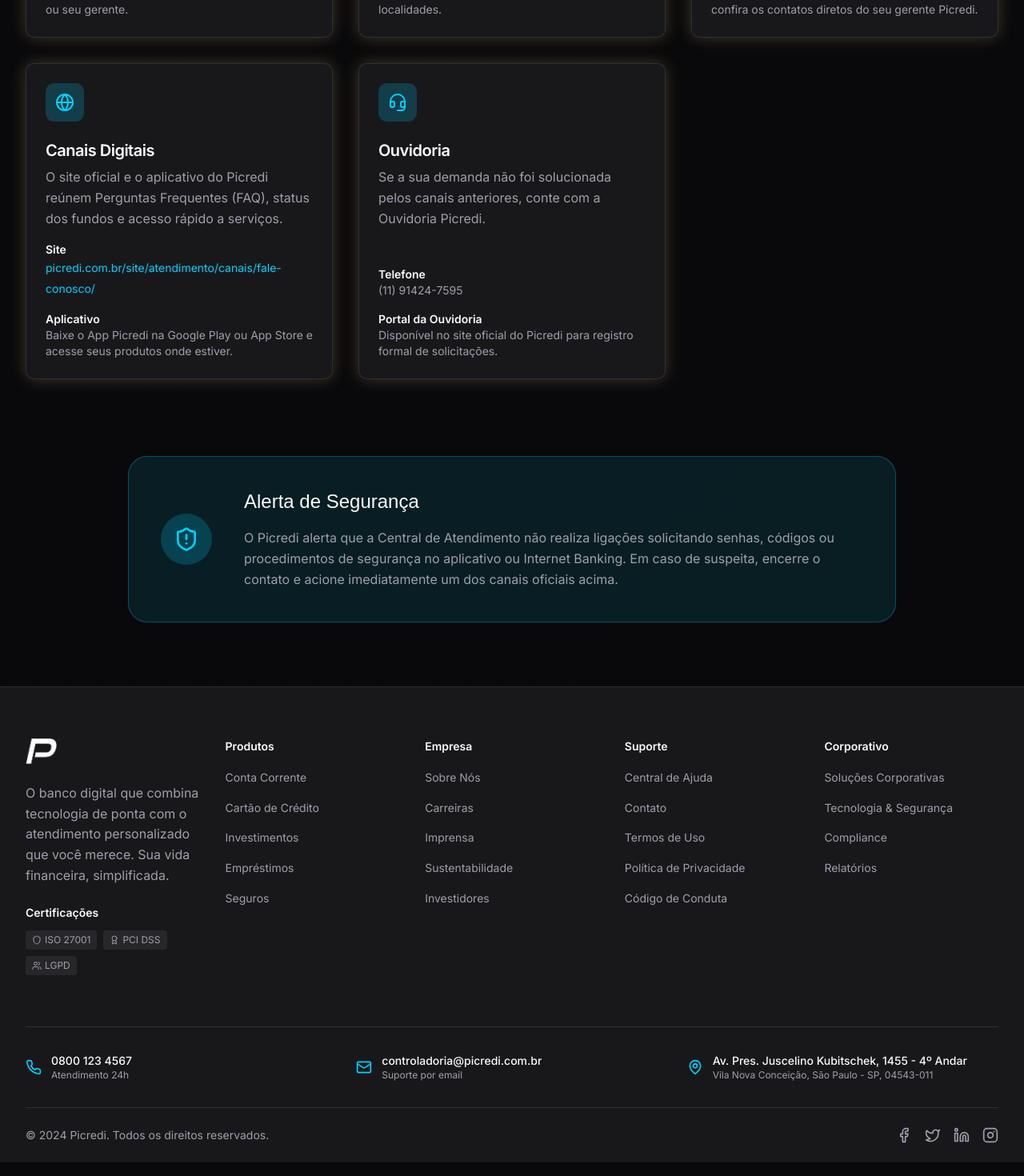
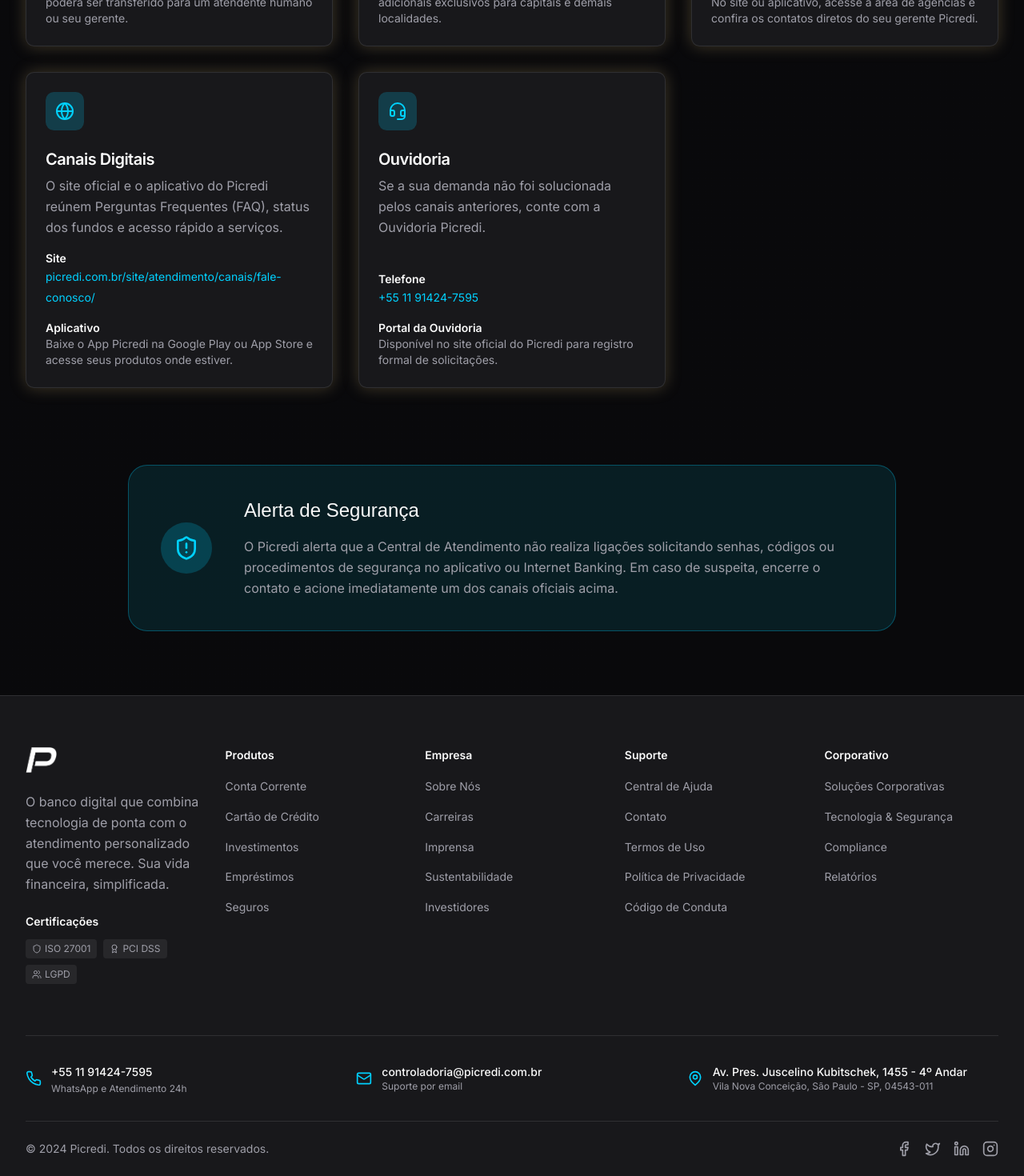
Before and after one commit to igormart21/picredi, a Next.js app: page /ajuda in a window 1280 px wide. Shown: the part 833-2303 px from the top of the page at 80% size. Built offline with nearby package versions, Linux system fonts and the light colour scheme; a web font is replaced by a local one.

Commit message:
Atualiza telefone oficial e link de WhatsApp

```diff
--- a/app/ajuda/page.tsx
+++ b/app/ajuda/page.tsx
@@ -36,7 +36,7 @@
     description:
       'O canal mais rápido para obter informações, verificar saldo, extrato e tirar dúvidas gerais.',
     items: [
-      { label: 'Número Oficial', value: '(11) 91424-7595' },
+      { label: 'Número Oficial', value: '+55 11 91424-7595', href: 'https://wa.me/5511914247595' },
       {
         label: 'Como usar',
         value:
@@ -50,8 +50,8 @@
     description:
       'Para quem prefere conversar por telefone, mantenha os números oficiais do Picredi sempre à mão.',
     items: [
-      { label: 'Capitais e Regiões Metropolitanas', value: '(11) 91424-7595' },
-      { label: 'Demais Localidades', value: '(11) 91424-7595' },
+      { label: 'Capitais e Regiões Metropolitanas', value: '+55 11 91424-7595', href: 'tel:+5511914247595' },
+      { label: 'Demais Localidades', value: '+55 11 91424-7595', href: 'tel:+5511914247595' },
       {
         label: 'Outros números mencionados no FAQ',
         value:
@@ -96,7 +96,7 @@
     description:
       'Se a sua demanda não foi solucionada pelos canais anteriores, conte com a Ouvidoria Picredi.',
     items: [
-      { label: 'Telefone', value: '(11) 91424-7595' },
+      { label: 'Telefone', value: '+55 11 91424-7595', href: 'tel:+5511914247595' },
       {
         label: 'Portal da Ouvidoria',
         value: 'Disponível no site oficial do Picredi para registro formal de solicitações.',
--- a/app/contato/page.tsx
+++ b/app/contato/page.tsx
@@ -1,15 +1,32 @@
 'use client';
 
+import React from 'react';
 import { motion } from 'framer-motion';
 import { Mail, Phone, MapPin, Clock, Send } from 'lucide-react';
 import { Card, CardContent, CardDescription, CardHeader, CardTitle } from '@/components/ui/Card';
 import { Button } from '@/components/ui/Button';
 
-const contactInfo = [
+type ContactInfoCard = {
+  icon: React.ComponentType<React.SVGProps<SVGSVGElement>>;
+  title: string;
+  description: React.ReactNode;
+  details: string;
+};
+
+const contactInfo: ContactInfoCard[] = [
   {
     icon: Phone,
     title: 'Telefone',
-    description: '0800 123 4567',
+    description: (
+      <a
+        href="https://wa.me/5511914247595"
+        target="_blank"
+        rel="noopener noreferrer"
+        className="hover:text-accent transition-colors"
+      >
+        +55 11 91424-7595
+      </a>
+    ),
     details: 'Atendimento 24h, 7 dias por semana',
   },
   {
@@ -100,9 +117,9 @@
                     <CardTitle className="text-lg">{info.title}</CardTitle>
                   </CardHeader>
                   <CardContent className="space-y-2">
-                    <p className="text-xl font-semibold text-foreground break-words">
+                    <div className="text-xl font-semibold text-foreground break-words">
                       {info.description}
-                    </p>
+                    </div>
                     <p className="text-sm text-muted-foreground break-words">
                       {info.details}
                     </p>
--- a/components/layout/Footer.tsx
+++ b/components/layout/Footer.tsx
@@ -201,8 +201,15 @@
             <div className="flex items-center space-x-3">
               <Phone className="w-5 h-5 text-accent" />
               <div>
-                <p className="text-sm font-medium text-foreground">0800 123 4567</p>
-                <p className="text-xs text-muted-foreground">Atendimento 24h</p>
+                <Link
+                  href="https://wa.me/5511914247595"
+                  target="_blank"
+                  rel="noopener noreferrer"
+                  className="text-sm font-medium text-foreground hover:text-accent transition-colors"
+                >
+                  +55 11 91424-7595
+                </Link>
+                <p className="text-xs text-muted-foreground">WhatsApp e Atendimento 24h</p>
               </div>
             </div>
             <div className="flex items-center space-x-3">
```
